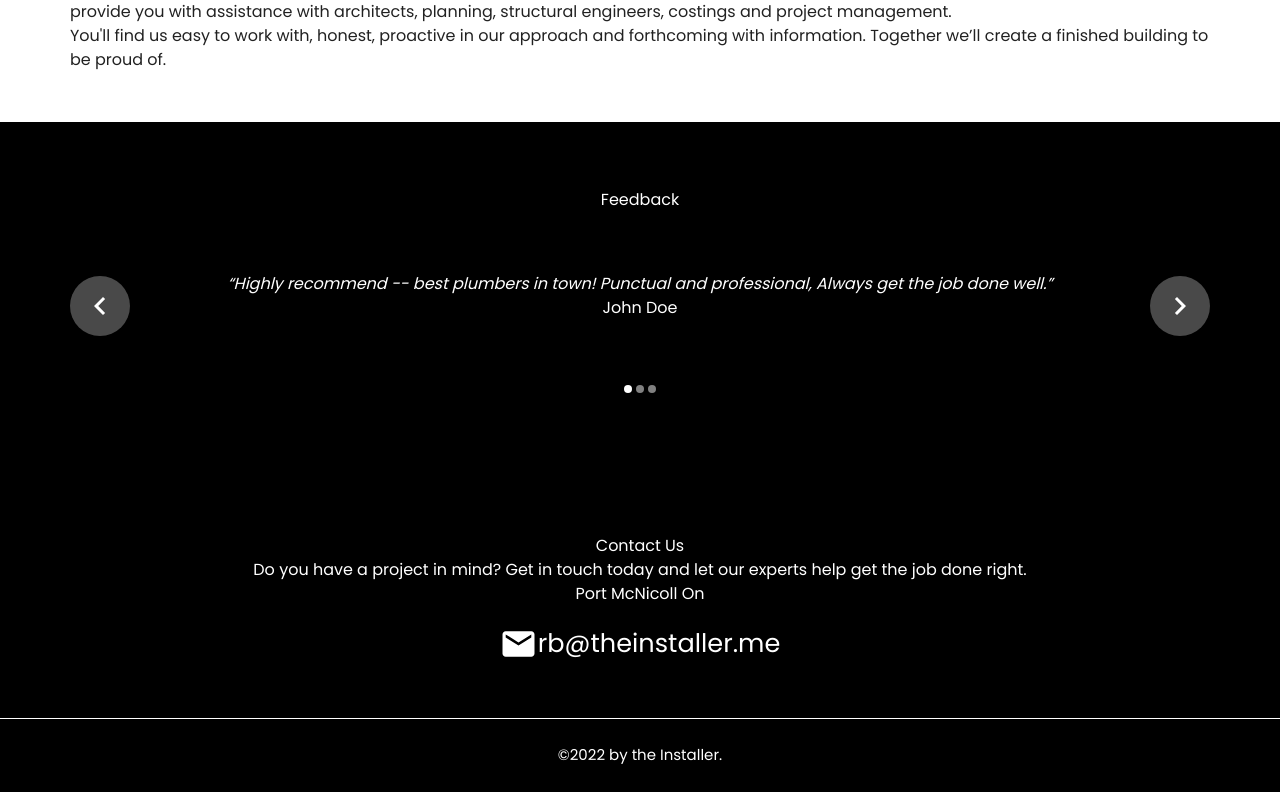
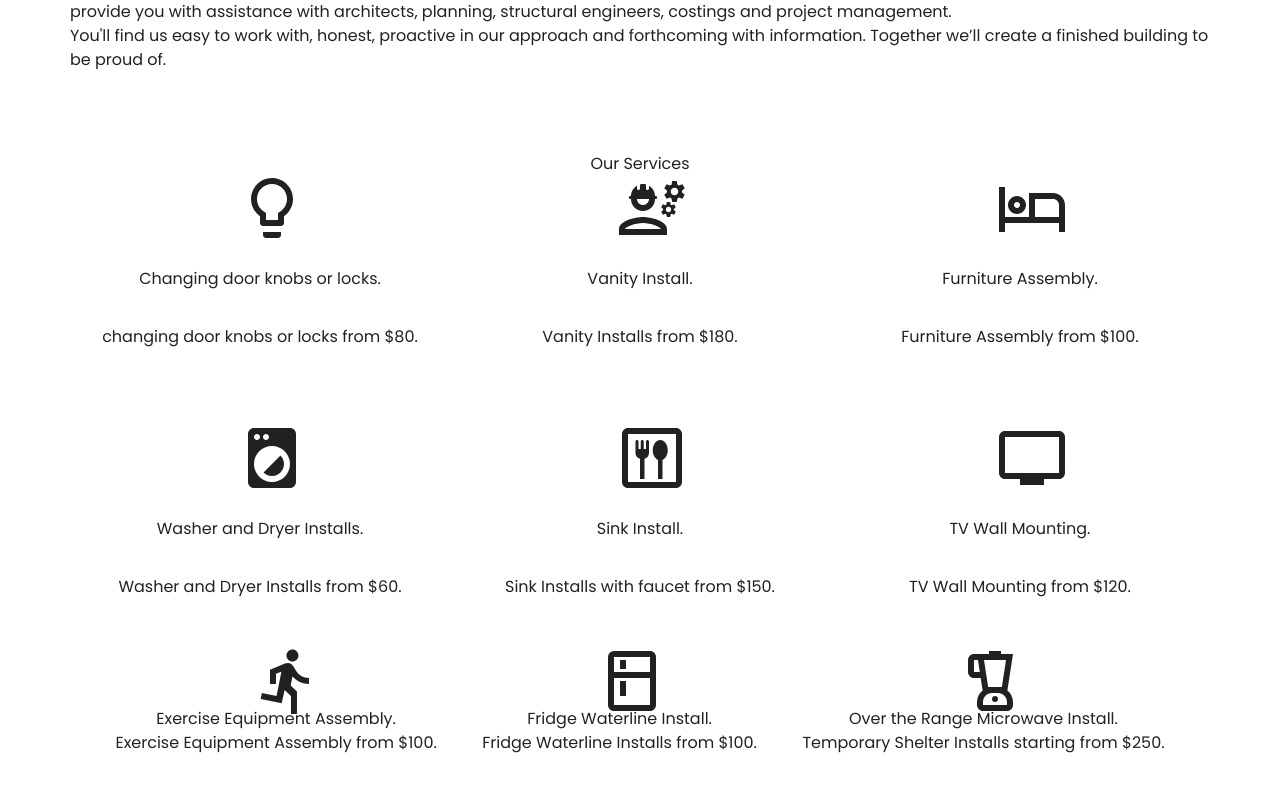
Before and after one commit to buddhathapa12/the-installer-front, a Next.js app: page / in a window 1280 px wide. Shown: the part 746-1540 px from the top of the page. Built offline with nearby package versions, Linux system fonts and the light colour scheme; a web font is replaced by a local one.

Commit message:
Worked on Our Services portion

```diff
--- /dev/null
+++ b/components/ourServices/ourServices.styles.tsx
@@ -0,0 +1,52 @@
+import { makeStyles } from "@mui/styles";
+
+const useStyles = makeStyles({
+  ourServiceCont: {
+    padding: "30px 0px 50px 0px",
+    maxWidth: "1140px",
+    marginLeft: "auto",
+    marginRight: "auto",
+    display: "flex",
+    flexDirection: "column",
+  },
+  ourServicesTitle: {
+    textAlign: "center",
+    fontSize: "50px",
+    fontWeight: 600,
+    marginBottom: "30px",
+  },
+  ourServiceSubCont: {
+    display: "flex",
+    flexDirection: "row",
+    justifyContent: "space-evenly",
+    position: "relative",
+    marginBottom: "50px",
+  },
+  ourServiceItemCont: {
+    width: "33.33%",
+    height: "200px",
+    padding: "10px",
+    alignItems: "center",
+    display: "flex",
+    flexDirection: "column",
+    justifyContent: "space-around",
+  },
+  serviceIcon: {
+    width: "1rem",
+    alignContent: "center",
+    marginLeft: "auto",
+    marginRight: "auto",
+    transform: "scale(3)",
+  },
+  serviceName: {
+    fontWeight: 600,
+    fontSize: "1.75rem",
+    textAlign: "center",
+  },
+  serviceDescription: {
+    fontSize: "16px",
+    textAlign: "center",
+  },
+});
+
+export default useStyles;
--- /dev/null
+++ b/components/ourServices/ourServices.tsx
@@ -0,0 +1,95 @@
+import { Box, Typography } from "@mui/material";
+import React from "react";
+import LightbulbOutlinedIcon from "@mui/icons-material/LightbulbOutlined";
+import EngineeringOutlinedIcon from "@mui/icons-material/EngineeringOutlined";
+import HotelOutlinedIcon from "@mui/icons-material/HotelOutlined";
+import LocalLaundryServiceIcon from "@mui/icons-material/LocalLaundryService";
+import DiningOutlinedIcon from "@mui/icons-material/DiningOutlined";
+import TvOutlinedIcon from "@mui/icons-material/TvOutlined";
+import KitchenOutlinedIcon from "@mui/icons-material/KitchenOutlined";
+import DirectionsRunOutlinedIcon from "@mui/icons-material/DirectionsRunOutlined";
+import BlenderOutlinedIcon from "@mui/icons-material/BlenderOutlined";
+import useStyles from "./ourServices.styles";
+// interface IOurServiceDetail {
+//   data: IOurServiceDetailData[];
+// }
+
+const OurServices = () => {
+  const classes = useStyles();
+  return (
+    <Box className={classes.ourServiceCont}>
+      <Typography className={classes.ourServicesTitle}>Our Services</Typography>
+      <div className={classes.ourServiceSubCont}>
+        <Box className={classes.ourServiceItemCont}>
+          <div className={classes.serviceIcon}>
+            <LightbulbOutlinedIcon />
+          </div>
+          <Typography className={classes.serviceName}>Changing door knobs or locks.</Typography>
+          <Typography className={classes.serviceDescription}>changing door knobs or locks from $80.</Typography>
+        </Box>
+        <Box className={classes.ourServiceItemCont}>
+          <div className={classes.serviceIcon}>
+            <EngineeringOutlinedIcon />
+          </div>
+          <Typography className={classes.serviceName}>Vanity Install.</Typography>
+          <Typography className={classes.serviceDescription}>Vanity Installs from $180.</Typography>
+        </Box>
+        <Box className={classes.ourServiceItemCont}>
+          <div className={classes.serviceIcon}>
+            <HotelOutlinedIcon />
+          </div>
+          <Typography className={classes.serviceName}>Furniture Assembly.</Typography>
+          <Typography className={classes.serviceDescription}>Furniture Assembly from $100.</Typography>
+        </Box>
+      </div>
+      <div className={classes.ourServiceSubCont}>
+        <Box className={classes.ourServiceItemCont}>
+          <div className={classes.serviceIcon}>
+            <LocalLaundryServiceIcon />
+          </div>
+          <Typography className={classes.serviceName}>Washer and Dryer Installs.</Typography>
+          <Typography className={classes.serviceDescription}>Washer and Dryer Installs from $60.</Typography>
+        </Box>
+        <Box className={classes.ourServiceItemCont}>
+          <div className={classes.serviceIcon}>
+            <DiningOutlinedIcon />
+          </div>
+          <Typography className={classes.serviceName}>Sink Install.</Typography>
+          <Typography className={classes.serviceDescription}>Sink Installs with faucet from $150.</Typography>
+        </Box>
+        <Box className={classes.ourServiceItemCont}>
+          <div className={classes.serviceIcon}>
+            <TvOutlinedIcon />
+          </div>
+          <Typography className={classes.serviceName}>TV Wall Mounting.</Typography>
+          <Typography className={classes.serviceDescription}>TV Wall Mounting from $120.</Typography>
+        </Box>
+      </div>
+      <div className={classes.ourServiceSubCont}>
+        <Box>
+          <div className={classes.serviceIcon}>
+            <DirectionsRunOutlinedIcon />
+          </div>
+          <Typography className={classes.serviceName}>Exercise Equipment Assembly.</Typography>
+          <Typography className={classes.serviceDescription}>Exercise Equipment Assembly from $100.</Typography>
+        </Box>
+        <Box>
+          <div className={classes.serviceIcon}>
+            <KitchenOutlinedIcon />
+          </div>
+          <Typography className={classes.serviceName}>Fridge Waterline Install.</Typography>
+          <Typography className={classes.serviceDescription}>Fridge Waterline Installs from $100.</Typography>
+        </Box>
+        <Box>
+          <div className={classes.serviceIcon}>
+            <BlenderOutlinedIcon />
+          </div>
+          <Typography className={classes.serviceName}>Over the Range Microwave Install.</Typography>
+          <Typography className={classes.serviceDescription}>Temporary Shelter Installs starting from $250.</Typography>
+        </Box>
+      </div>
+    </Box>
+  );
+};
+
+export default OurServices;
--- /dev/null
+++ b/fixtures/ourServices/ourServices.ts
@@ -0,0 +1,38 @@
+export const ourServicesData = [
+  {
+    service: "Changing door knobs or locks.",
+    description: "changing door knobs or locks from $80.",
+  },
+  {
+    service: "Vanity Install.",
+    description: "Vanity Installs from $180.",
+  },
+  {
+    service: "Furniture Assembly.",
+    description: "Furniture Assembly from $100.",
+  },
+  {
+    service: "Washer and Dryer Installs.",
+    description: "Washer and Dryer Installs from $60.",
+  },
+  {
+    service: "Sink Install.",
+    description: "Sink Installs with faucet from $150.",
+  },
+  {
+    service: "TV Wall Mounting.",
+    description: "TV Wall Mounting from $120.",
+  },
+  {
+    service: "Exercise Equipment Assembly.",
+    description: "Exercise Equipment Assembly from $100.",
+  },
+  {
+    service: "Fridge Waterline Install.",
+    description: "Fridge Waterline Installs from $100.",
+  },
+  {
+    service: "Over the Range Microwave Install.",
+    description: "Temporary Shelter Installs starting from $250.",
+  },
+];
--- a/pages/home/index.tsx
+++ b/pages/home/index.tsx
@@ -9,6 +9,8 @@ import EmailIcon from "@mui/icons-material/Email";
 import Link from "next/link";
 import AboutUsText from "../../components/aboutUs/aboutUsText";
 import { aboutUsDetailData } from "../../fixtures/AboutUs/aboutUsDetailData";
+import { ourServicesData } from "../../fixtures/ourServices/ourServices";
+import OurServices from "../../components/ourServices/ourServices";
 
 const Home: NextPage = () => {
   const styles = useStyles();
@@ -16,6 +18,7 @@ const Home: NextPage = () => {
     <Box>
       <ImageCarousel height="500px" data={bannerData} />
       <AboutUsText data={aboutUsDetailData} />
+      <OurServices />
       <Box width={1} className={styles.feedbackContainer} padding="10px">
         <Box width={1} maxWidth="1140px">
           <Typography component="h2" align="center" className={styles.feedbackHeading}>
```
Also changed, not shown: 1 other file (tests, documents, lock files or other folders).
